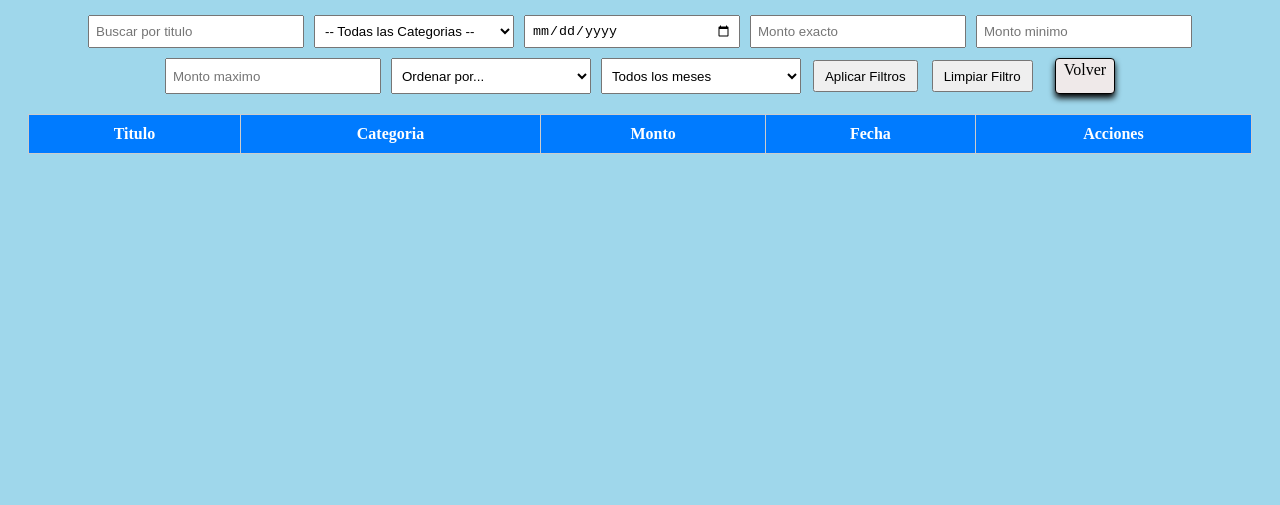
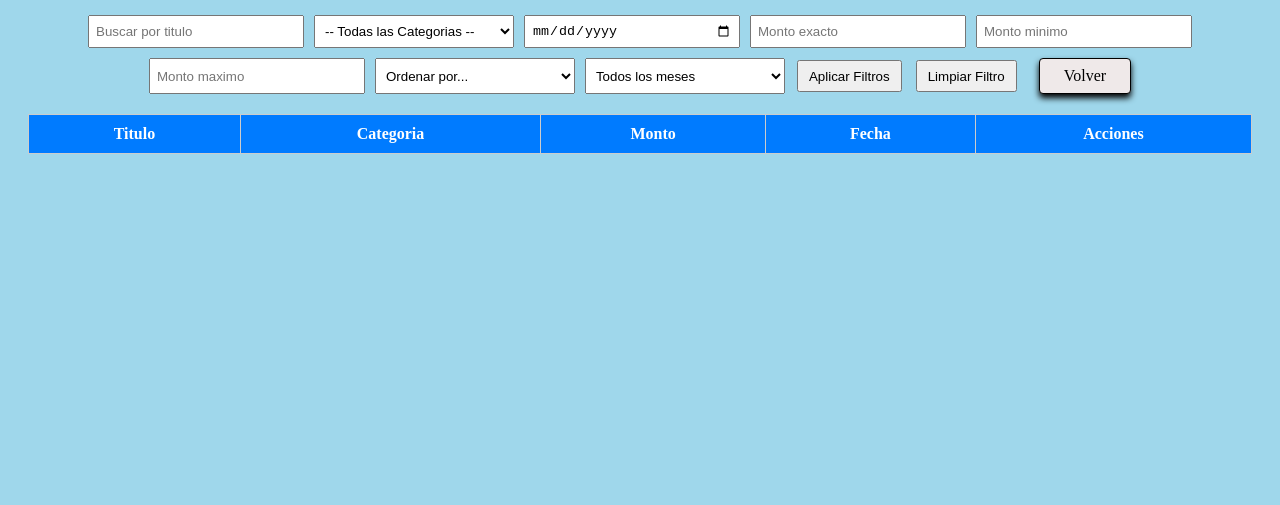
Before and after one commit to RACERO93/Gesti-n-de-Gastos93, a website: page HTML/gastoGeneral.html in a window 1280 px wide. Shown: the part 295-800 px from the top of the page. Drawn offline with Linux system fonts and the light colour scheme; no server answers.

Commit message:
terminacion

```diff
--- a/styles_css/gastoGeneral.css
+++ b/styles_css/gastoGeneral.css
@@ -29,7 +29,7 @@ h2 {
 
 .volver{
         border: 1px solid black;
-        padding: 2px 8px;
+        padding: 8px 24px;
         border-radius: 4px;
         background-color: rgb(239, 233, 233);
         box-shadow: 0 4px 6px black;
```
Also changed, not shown: HTML/gastosMes.html (+0 -3 lines).
